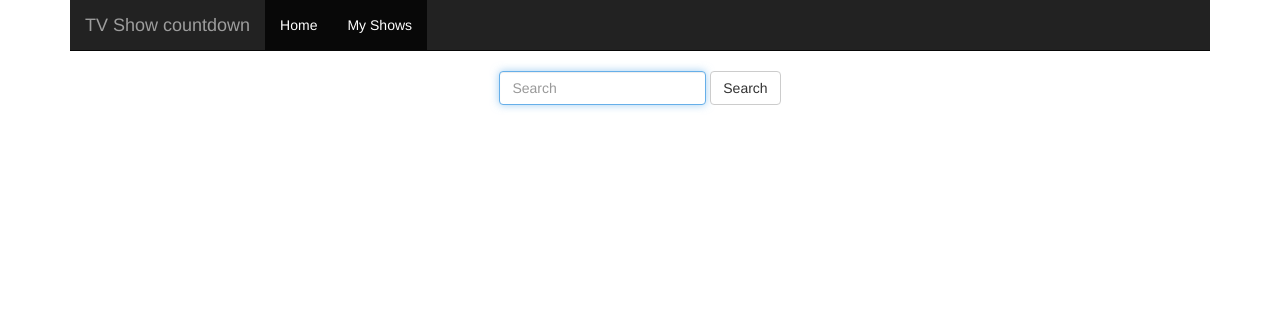
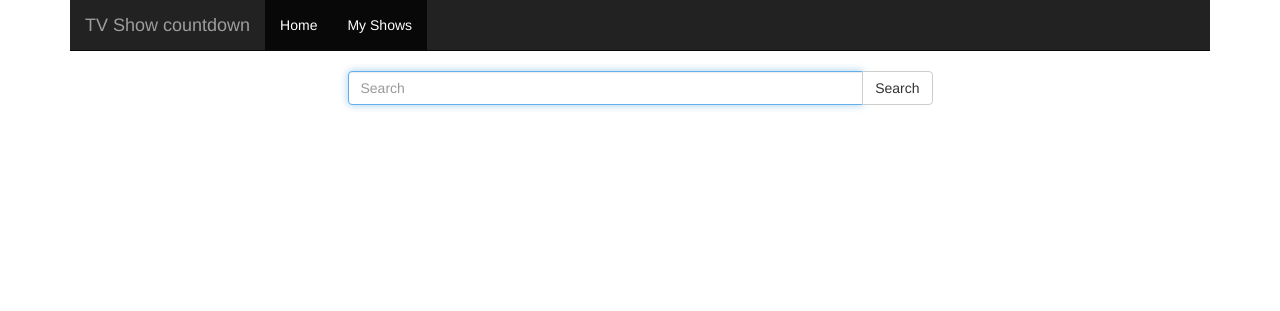
Before and after one commit to Mester/003-demo-day-tv-show-countdown, a Django app: page /tvshow/ in a window 1280 px wide. Shown: the top 311 px of the page. Run offline with Django 3.2, Linux system fonts and the light colour scheme; some libraries are stand-ins or nearby versions.

Commit message:
Make the search bar prettier

```diff
--- a/tvshowcountdown/templates/base_search_bar.html
+++ b/tvshowcountdown/templates/base_search_bar.html
@@ -3,9 +3,11 @@
 {% block body %}
 <form class="text-center" action="{% url 'tvshow:search' %}" method="get">
     <div class="row">
-        <div class="form-inline col-md-6 col-md-offset-3">
+        <div class="input-group form-inline col-md-6 col-md-offset-3">
             <input name="search_term" type="text" class="form-control" placeholder="Search" value="{{ search_term }}" autofocus>
-            <button type="submit" class="btn btn-default">Search</button>
+            <span class="input-group-btn">
+              <button type="submit" class="btn btn-default">Search</button>
+          </span>
         </div>
     </div>
 </form>
```
